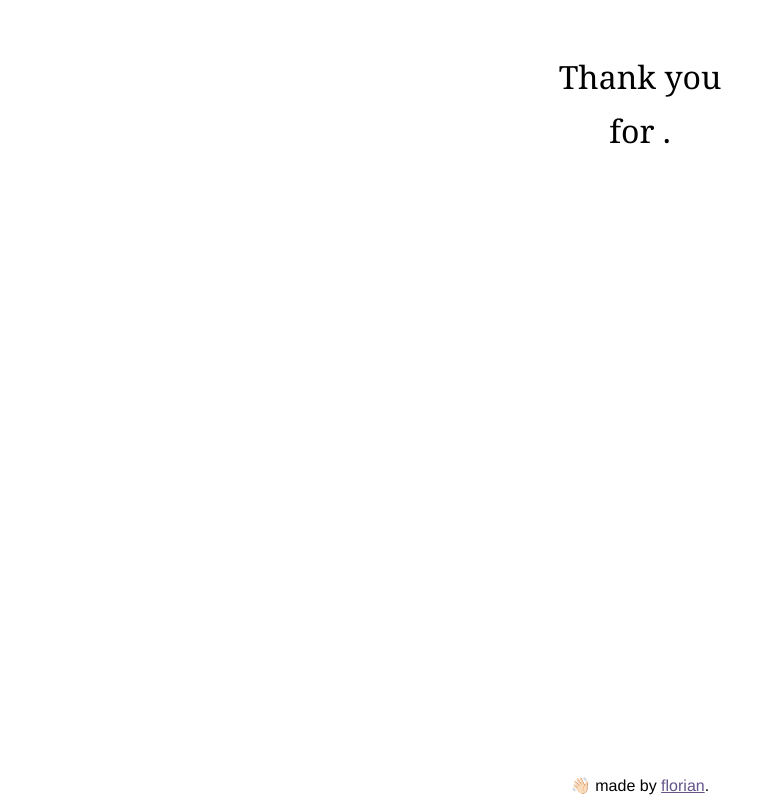
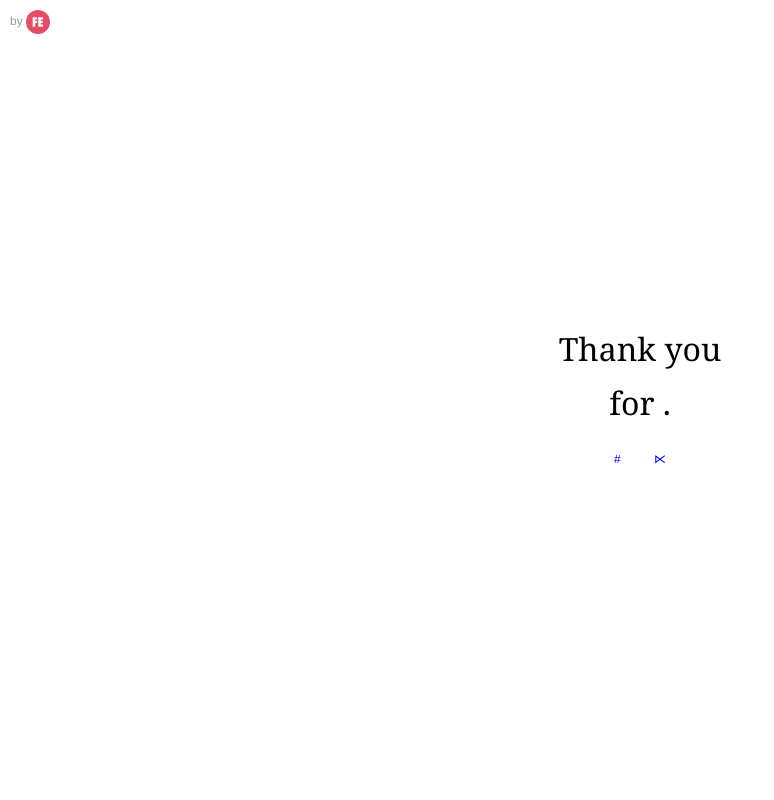
Before and after one commit to florianeckerstorfer/xn--mn8hhf.ws, a website: page index.html in a window 1280 px wide. Shown: the whole page, without its empty margins (0-774 px from the left). Drawn offline with Linux system fonts and the light colour scheme.

Commit message:
Add author logo, permalink and random link

```diff
--- a/css/main.css
+++ b/css/main.css
@@ -1,20 +1,11 @@
+html {
+    height: 100%;
+}
+
 body {
     font: 16px 'Helvetica Neue', Helvetica, Arial, sans-serif;
+    height: 100%;
     margin: 0;
-    padding: 0;
-}
-
-a:link,
-a:active,
-a:visited {
-    color: #65548a;
-    display: inline-block;
-    margin: -15px;
-    padding: 15px;
-}
-
-a:hover {
-    text-decoration: none;
 }
 
 .thanks-wrapper {
@@ -37,15 +28,55 @@ a:hover {
     position: relative;
 }
 
-.page-footer {
-    bottom: 0;
-    overflow: hidden;
-    padding: 5px 0;
+.thanks a {
+    color: blue;
+    display: inline-block;
+    font: 12px 'Helvetica Neue', Helvetica, Arial, sans-serif;
+    line-height: 18px;
+    margin: -5px;
+    padding: 5px;
+    text-align: center;
+    text-decoration: none;
+    transition: transform .1s ease-in;
+}
+
+.thanks a:hover {
+    transform: scale(2);
+}
+
+.author {
+    color: #999;
+    font: 12px 'Helvetica Neue', Helvetica, Arial, sans-serif;
+    left: 0;
+    padding: 10px;
     position: absolute;
     text-align: center;
-    width: 100%;
+    text-transform: lowercase;
+    top: 0;
 }
 
-.page-footer a.emoji-link {
+.author a {
+    background: no-repeat left center/contain url(/img/fe-logo.svg);
+    display: inline-block;
+    height: 24px;
+    line-height: 24px;
+    padding-left: 28px;
+    vertical-align: middle;
+}
+
+.author a:link, .author a:active, .author a:visited {
+    color: #e64c66;
     text-decoration: none;
 }
+
+.author a .name {
+    display: inline-block;
+    text-indent: -300px;
+    transition: text-indent .3s ease-out;
+    overflow: hidden;
+}
+
+.author a:hover .name,
+.author a:focus .name {
+    text-indent: 0;
+}
--- a/index.html
+++ b/index.html
@@ -8,17 +8,21 @@
     <link rel="stylesheet" type="text/css" href="/css/main.css">
 </head>
 <body>
+
     <main class="thanks-wrapper">
         <h1 class="thanks">
             Thank you<br>
             for <span class="reason"></span>.
-            <span class="emoji emoji-reason"></span>
+            <span class="emoji emoji-reason"></span><br>
+            <a class="permalink">#</a>&nbsp;&nbsp;&nbsp;
+            <a href="/">&#x22C9;</a>
         </h1>
     </main>
-    <footer class="page-footer">
-        <a href="http://xn--mn8h5e.ws" class="emoji-link">&#x1F44B;&#x1F3FB;</a>
-        made by <a href="https://florian">florian</a>.
+
+    <footer class="author">
+        By <a href="https://florian.ec"><span class="name">Florian Eckerstorfer</span></a>
     </footer>
+
     <script src="/js/main.js"></script>
 </body>
 </html>
--- a/js/main.js
+++ b/js/main.js
@@ -56,6 +56,7 @@
     var setReason = function (text, emoji) {
         document.querySelector('.thanks .reason').textContent = text;
         document.querySelector('.thanks .emoji-reason').textContent = emoji;
+        document.querySelector('.thanks .permalink').setAttribute('href', '/'+emoji);
     };
 
     var setRandomReason = function (reasons) {
--- a/package.json
+++ b/package.json
@@ -9,10 +9,12 @@
   "author": "",
   "license": "ISC",
   "devDependencies": {
+    "autoprefixer": "^6.3.6",
     "browser-sync": "^2.12.5",
     "gulp": "^3.9.1",
     "gulp-cssnano": "^2.1.2",
     "gulp-if": "^2.0.0",
+    "gulp-postcss": "^6.1.1",
     "gulp-sourcemaps": "^2.0.0-alpha",
     "gulp-uglify": "^1.5.3",
     "gulp-util": "^3.0.7",
```
Also changed, not shown: gulpfile.js (+19 -9 lines), img/fe-logo.svg (added).
